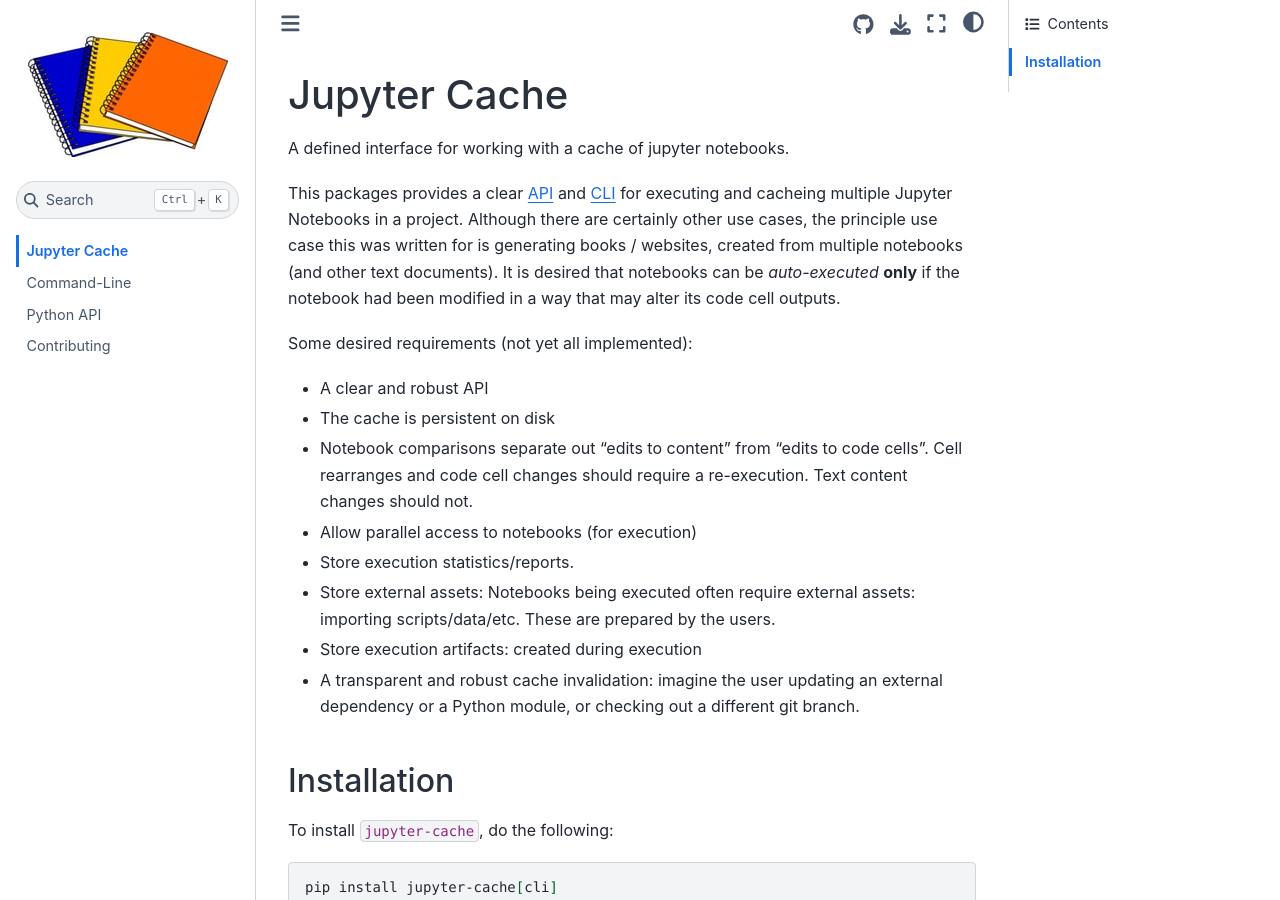
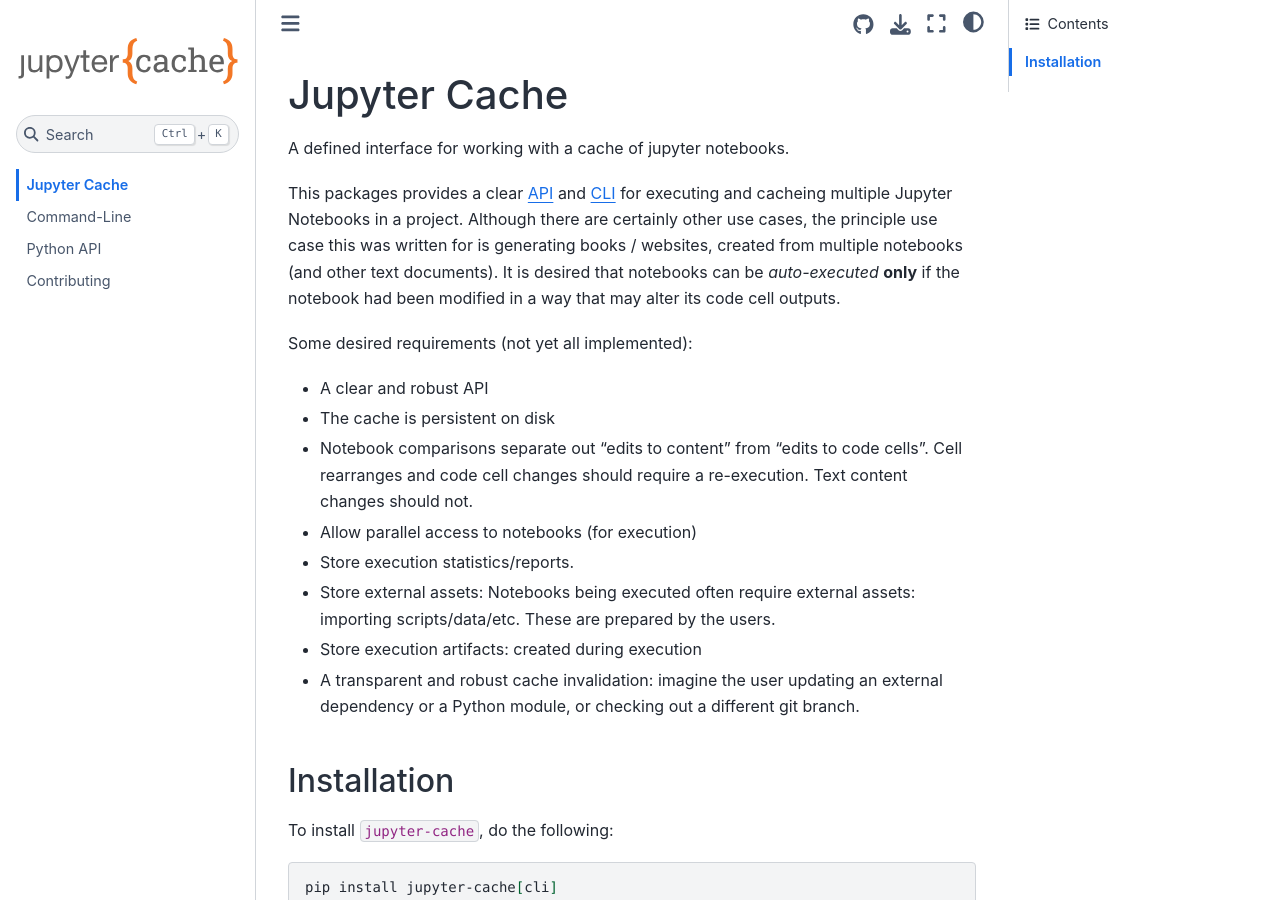
Before and after one commit to executablebooks/jupyter-cache, a Sphinx documentation site: the page built from docs/index.md, in a window 1280 px wide and 900 px high. Built offline with Sphinx 7.4.7 and the Sphinx Book theme 1.1.4, drawn with Linux system fonts in a browser that asks for light colours.

Commit message:
📚 DOCS: Update logo

```diff
--- a/docs/conf.py
+++ b/docs/conf.py
@@ -34,6 +34,7 @@
     "repository_branch": "master",
     "path_to_docs": "docs",
     "home_page_in_toc": True,
+    "logo_only": True,
 }
 
 # Add any paths that contain templates here, relative to this directory.
@@ -58,7 +59,9 @@
 # a list of builtin themes.
 #
 html_theme = "sphinx_book_theme"
-html_logo = "_static/logo_small.jpg"
+html_title = "Jupyter Cache"
+html_logo = "_static/logo_wide.svg"
+html_favicon = "_static/logo_square.svg"
 
 # Add any paths that contain custom static files (such as style sheets) here,
 # relative to this directory. They are copied after the builtin static files,
```
Also changed, not shown: docs/_static/logo.jpg (deleted), docs/_static/logo_small.jpg (deleted), docs/_static/logo_square.svg (added), docs/_static/logo_wide.svg (added).
